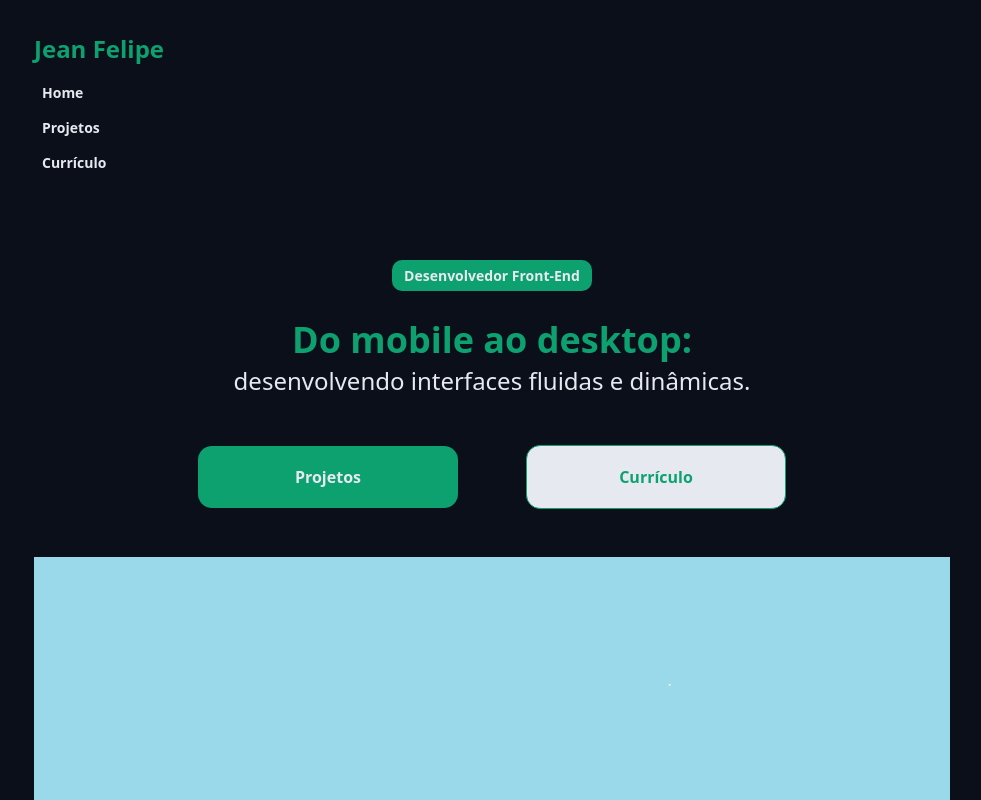
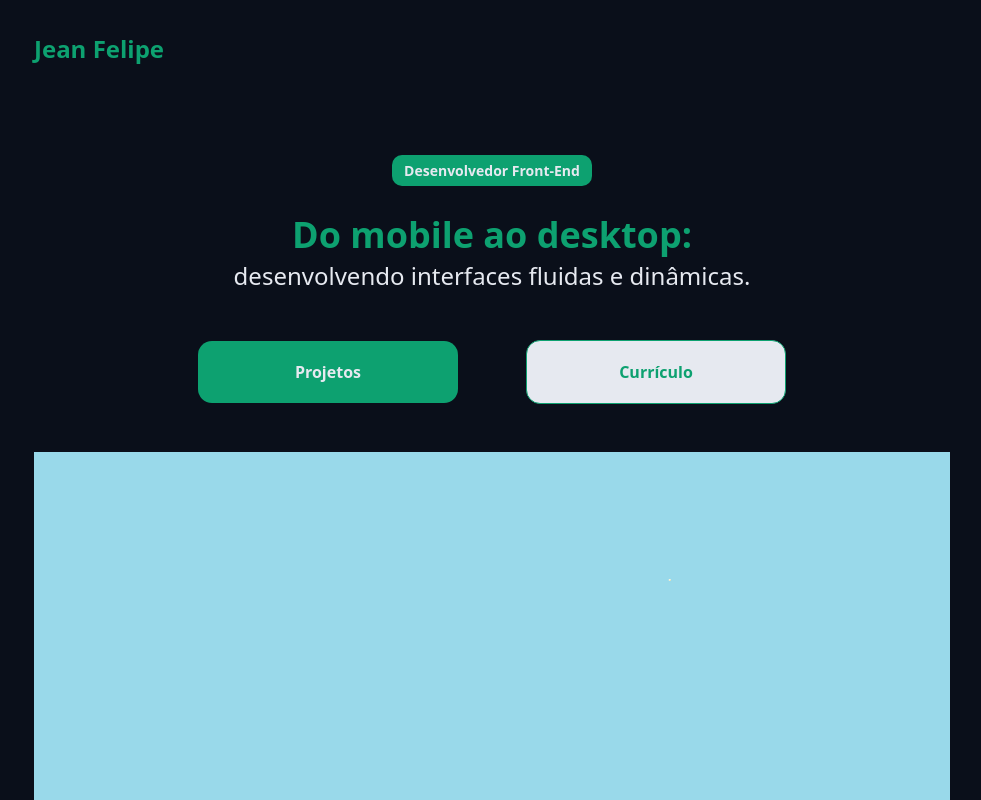
Before and after one commit to jeanfcordeiro/meu-portfolio, a React (Vite) app: page / in a window 1280 px wide. Shown: the top 800 px of the page, without its empty margins (148-1129 px from the left). Built offline with nearby package versions, Linux system fonts and the light colour scheme.

Commit message:
criação do hamburguer menu para telas menores

```diff
--- a/src/components/Footer/styles.module.css
+++ b/src/components/Footer/styles.module.css
@@ -28,7 +28,7 @@
   gap: 0.5rem;
 }
 
-svg {
+.footer svg {
   max-width: 2rem;
   max-height: 2rem;
   vertical-align: baseline;
--- a/src/components/Header/index.tsx
+++ b/src/components/Header/index.tsx
@@ -1,14 +1,11 @@
-import { SquareMenuIcon } from 'lucide-react';
+// import { SquareMenuIcon } from 'lucide-react';
 import { Menu } from '../Menu';
 import styles from './styles.module.css';
 
 export function Header() {
   return (
     <header className={styles.header}>
-      <div className={styles.header__content}>
-        <h2 className={styles.title}>Jean Felipe</h2>
-        <SquareMenuIcon className={styles.header__menu__icon} />
-      </div>
+      <h2 className={styles.title}>Jean Felipe</h2>
       <Menu />
     </header>
   );
--- a/src/components/Header/styles.module.css
+++ b/src/components/Header/styles.module.css
@@ -1,5 +1,5 @@
 .header {
-  display: block;
+  display: flex;
   justify-content: space-between;
 }
 
@@ -13,9 +13,3 @@
   display: flex;
   justify-content: space-between;
 }
-
-@media (min-width: 1024px) {
-  .header__menu__icon {
-    display: none;
-  }
-}
--- a/src/components/Menu/index.tsx
+++ b/src/components/Menu/index.tsx
@@ -1,19 +1,49 @@
+import { useState } from 'react';
 import styles from './styles.module.css';
+import { SquareMenuIcon } from 'lucide-react';
 
 export function Menu() {
+  const [active, setMode] = useState(false);
+  const ToggleMode = () => {
+    setMode(!active);
+    console.log(active);
+  };
+
   return (
-    <nav className={styles.menu} role='navigation'>
-      <ul>
+    <div className={styles.content}>
+      <div
+        className={active ? `${styles.icon} ${styles.iconActive}` : styles.icon}
+        onClick={ToggleMode}
+      >
+        <SquareMenuIcon className={styles.header__menu__icon} />
+      </div>
+      <div
+        className={
+          active
+            ? `${styles.menu} ${styles.menuOpen}`
+            : `${styles.menu} ${styles.menuClose}`
+        }
+      >
+        <nav className={styles.list} role='navigation'>
+          <ul className={styles.listItems}>
             <li>
-          <a href='#'>Home</a>
+              <a className={styles.listLink} href='#'>
+                Home
+              </a>
             </li>
             <li>
-          <a href='#'>Projetos</a>
+              <a className={styles.listLink} href='#'>
+                Projetos
+              </a>
             </li>
             <li>
-          <a href='#'>Currículo</a>
+              <a className={styles.listLink} href='#'>
+                Currículo
+              </a>
             </li>
           </ul>
         </nav>
+      </div>
+    </div>
   );
 }
--- a/src/components/Menu/styles.module.css
+++ b/src/components/Menu/styles.module.css
@@ -1,19 +1,40 @@
-.menu {
-  /* background-color: red; */
+.content {
+  text-align: right;
+}
 
-  ul {
+.menuOpen {
+  margin-top: 2rem;
+}
+
+.menuClose {
+  display: none;
+  width: 0;
+}
+
+.icon {
+  text-align: right;
+}
+
+.icon .header__menu__icon {
+  width: 4.2rem;
+  height: 4.2rem;
+}
+
+.listItems {
   list-style-type: none;
 }
 
-  li {
-  }
-
-  a {
+.listLink {
   text-decoration: none;
   display: block;
   color: inherit;
-    font-size: 1.4rem;
+  font-size: 1.6rem;
   font-weight: bold;
   padding: 0.8rem;
 }
+
+@media (min-width: 1024px) {
+  .header__menu__icon {
+    display: none;
   }
+}
```
Lines whose indentation alone changed are shown as unchanged.
